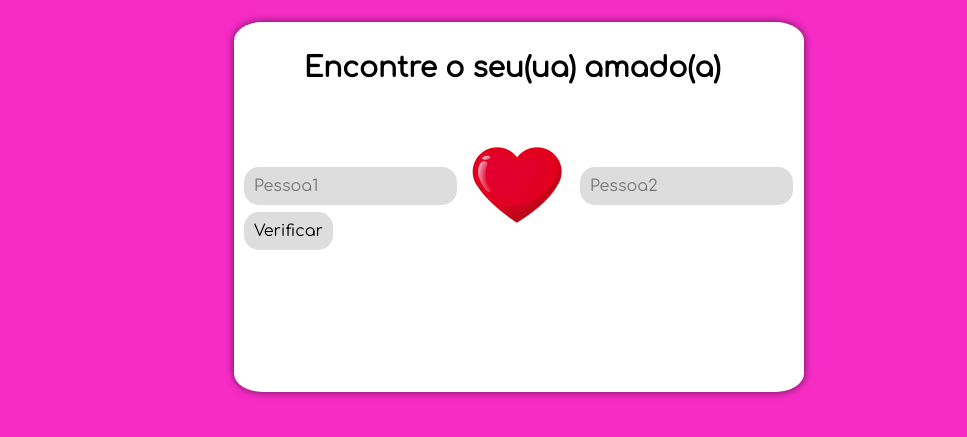
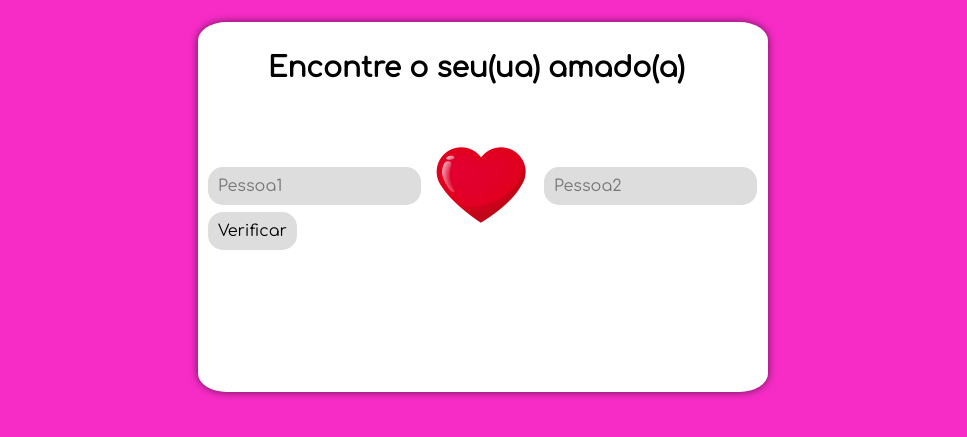
Before and after one commit to SDAlez/Tik-tok-verificador-de-amor, a plain HTML site: page index.html in a window 1280 px wide. Shown: the part 173-610 px from the top of the page, without its empty margins (157-1124 px from the left). Drawn offline with Linux system fonts and the light colour scheme.

Commit message:
Agora realmente consertado problema de centralização

```diff
--- a/css/style.css
+++ b/css/style.css
@@ -26,7 +26,8 @@ section {
     border-radius: 5%;
     box-shadow: 0px 0px 8px rgba(0, 0, 0, 0.6);
     padding: 10px;
-    margin-left: 30.3%;
+    margin-left: auto;
+    margin-right: auto;
 }
 
 img {
```
